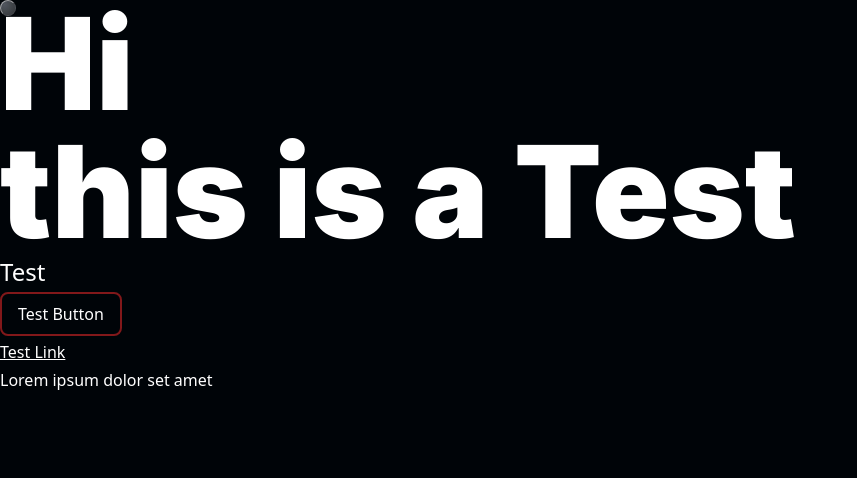
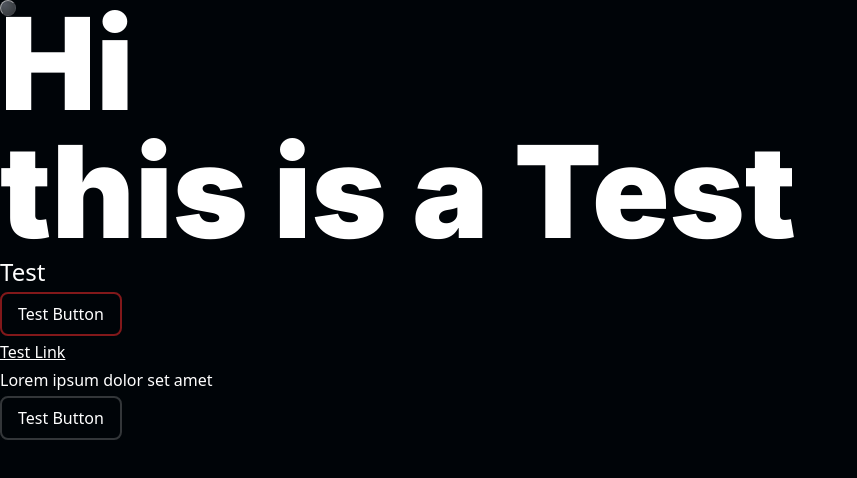
Before and after one commit to Crow475/personal-page, a Next.js app: page / in a window 1280 px wide. Shown: the top 478 px of the page, without its empty margins (0-857 px from the left). Built offline with nearby package versions, Linux system fonts and the light colour scheme.

Commit message:
feat: add button atom

```diff
--- a/app/(cursorLayout)/page.tsx
+++ b/app/(cursorLayout)/page.tsx
@@ -1,7 +1,10 @@
+"use client";
+
 import { inter } from "@/lib/fonts";
 
 import TestButton from "@/components/atoms/testButton";
 import LinkAtom from "@/components/atoms/link";
+import ButtonAtom from "@/components/atoms/button";
 
 export default function Home() {
     return (
@@ -23,6 +26,15 @@ export default function Home() {
                     Test Link
                 </LinkAtom>
                 <span className="text-white">Lorem ipsum dolor set amet</span>
+                <ButtonAtom
+                    onClick={() => {
+                        alert("test button clicked");
+                    }}
+                    className="rounded-lg border-2 border-white/20 bg-transparent px-4 py-2 text-white hover:border-transparent hover:bg-white/20 motion-reduce:cursor-pointer"
+                    title="Test Button title"
+                >
+                    Test Button
+                </ButtonAtom>
             </div>
         </div>
     );
--- /dev/null
+++ b/components/atoms/button.tsx
@@ -0,0 +1,59 @@
+"use client";
+
+import type { CursorState } from "@/lib/types";
+import { hoverType } from "@/lib/types";
+
+import { useRef, useContext, useId } from "react";
+
+import {
+    CursorContext,
+    defaultCursorState,
+} from "@/components/elements/cursorContext";
+
+type ButtonAtomProps = {
+    title?: string;
+    className?: string;
+    children: React.ReactNode;
+} & React.ButtonHTMLAttributes<HTMLButtonElement>;
+
+export default function ButtonAtom({
+    title,
+    className,
+    children,
+    ...props
+}: ButtonAtomProps) {
+    const titleProvided = title !== undefined;
+    const titleText = title || "";
+    const titleId = useId();
+
+    const buttonRef = useRef<HTMLButtonElement>(null);
+
+    const { setHovered } = useContext(CursorContext);
+
+    const hoverCursorState: CursorState = {
+        isHovered: true,
+        hoveredRef: buttonRef,
+        hoverType: hoverType.button,
+        hoverMessage: titleText,
+    };
+
+    return (
+        <>
+            <button
+                ref={buttonRef}
+                onMouseEnter={() => setHovered(hoverCursorState)}
+                onMouseLeave={() => setHovered(defaultCursorState)}
+                aria-describedby={titleId}
+                className={`${className} cursor-none motion-reduce:cursor-pointer`}
+                {...props}
+            >
+                {children}
+            </button>
+            {titleProvided && (
+                <span className="sr-only" role="tooltip" id={titleId}>
+                    {titleText}
+                </span>
+            )}
+        </>
+    );
+}
--- a/components/atoms/testButton.tsx
+++ b/components/atoms/testButton.tsx
@@ -25,7 +25,7 @@ export default function TestButton() {
     return (
         <button
             ref={buttonRef}
-            className="boreder-1 cursor-none rounded-lg border-2 border-red-900 bg-transparent px-4 py-2 text-white hover:border-transparent hover:bg-red-500/40 motion-reduce:cursor-pointer"
+            className="cursor-none rounded-lg border-2 border-red-900 bg-transparent px-4 py-2 text-white hover:border-transparent hover:bg-red-500/40 motion-reduce:cursor-pointer"
             onMouseEnter={() => {
                 setHovered(hoverCursorState);
             }}
```
